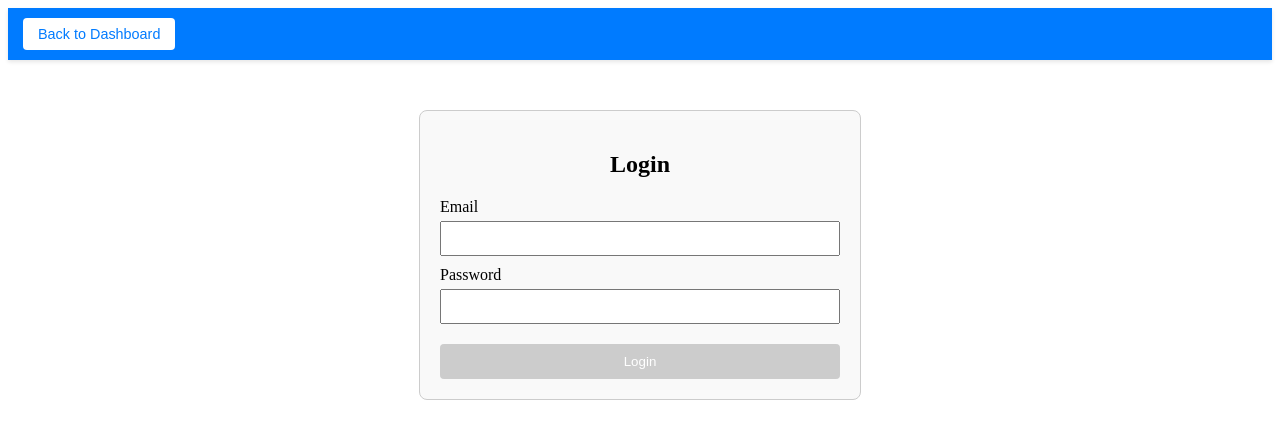
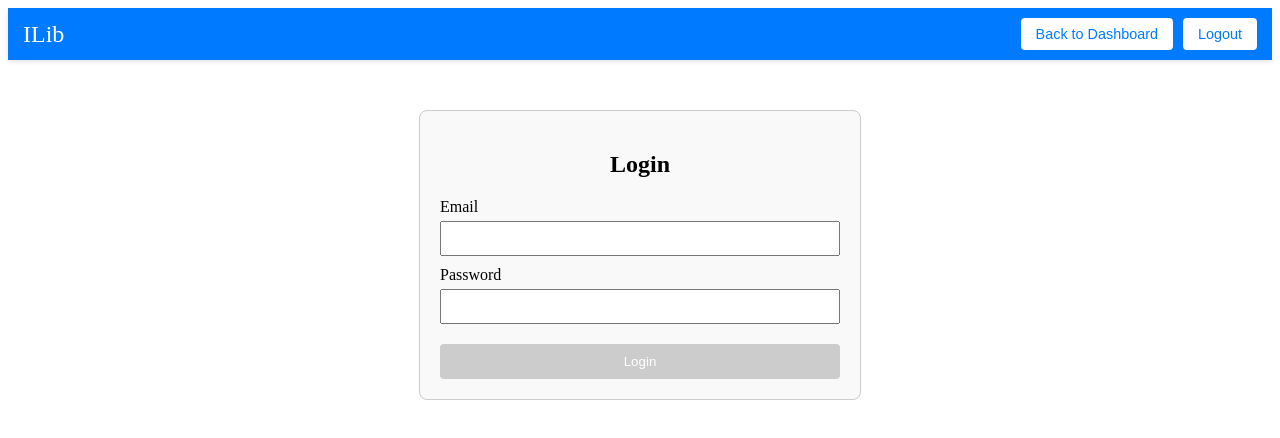
Before and after one commit to MihailTeodor/iLib-frontend, an Angular app: page /auth/login in a window 1280 px wide. Shown: the top 438 px of the page. Built offline with nearby package versions, Linux system fonts and the light colour scheme.

Commit message:
implemented logout feature

```diff
--- a/src/app/features/auth/login/login.component.ts
+++ b/src/app/features/auth/login/login.component.ts
@@ -29,9 +29,9 @@ export class LoginComponent {
         next: (response) => {
           const userRole = response.role;
           if (userRole === 'ADMINISTRATOR') {
-            this.router.navigate(['/admin']);  // Redirect admins to admin dashboard
+            this.router.navigate(['/admin']);
           } else {
-            this.router.navigate(['/users']);  // Redirect regular users to user dashboard
+            this.router.navigate(['/users']);
           }
         },
         error: (error) => {
--- a/src/app/features/users/dashboard/dashboard.component.ts
+++ b/src/app/features/users/dashboard/dashboard.component.ts
@@ -34,13 +34,12 @@ export class UserDashboardComponent implements OnInit {
     this.loadUserDashboard(userId!);
   }
 
-  // Load basic user info and 5 latest bookings
   loadUserDashboard(userId: string): void {
     this.usersService.getUserInfo(userId).subscribe({
       next: (data) => {
         this.userInfo = data;
-        this.bookings = data.bookings;  // Use the 5 initial bookings
-        this.totalResults = data.bookings.length;  // Default to the initial count
+        this.bookings = data.bookings;
+        this.totalResults = data.bookings.length;
       },
       error: (error) => {
         this.errorMessage = 'An error occurred while fetching your information.';
@@ -65,11 +64,9 @@ export class UserDashboardComponent implements OnInit {
 
   toggleBookingHistory(): void {
     if (this.showAllBookings) {
-      // Reset to the latest bookings and reset page number
       this.currentPage = 1;
       this.bookings = this.userInfo?.bookings || [];
     } else {
-      // Load full booking history starting from page 1
       this.loadBookingHistory(1);
     }
     this.showAllBookings = !this.showAllBookings;
--- a/src/app/shared/header/header.component.html
+++ b/src/app/shared/header/header.component.html
@@ -1,9 +1,8 @@
 <div class="app-header">
-    <!-- Optional title (remove if not needed) -->
-    <!-- <span class="header-title">My App</span> -->
+    <span class="header-title">ILib</span>
 
     <div class="header-buttons">
       <button (click)="goHome()">Back to Dashboard</button>
-      <!-- Add other buttons or content as necessary -->
+      <button (click)="logout()">Logout</button>
     </div>
   </div>
--- a/src/app/shared/header/header.component.scss
+++ b/src/app/shared/header/header.component.scss
@@ -1,14 +1,14 @@
 .app-header {
-    background-color: #007bff; // Same blue background color
+    background-color: #007bff;
     color: white;
-    padding: 10px 15px; // Slimmer padding for a more compact header
+    padding: 10px 15px;
     display: flex;
-    justify-content: space-between; // To align elements properly
+    justify-content: space-between;
     align-items: center;
-    box-shadow: 0 2px 4px rgba(0, 0, 0, 0.1); // Subtle shadow
+    box-shadow: 0 2px 4px rgba(0, 0, 0, 0.1);
 
     .header-title {
-      font-size: 1.5rem; // Optional: Can be removed if no title is needed
+      font-size: 1.5rem;
       margin: 0;
     }
 
@@ -16,13 +16,13 @@
       display: flex;
 
       button {
-        padding: 8px 15px; // Slimmer padding for buttons
-        background-color: white; // White button background
-        color: #007bff; // Blue text color
+        padding: 8px 15px;
+        background-color: white;
+        color: #007bff;
         border: none;
         border-radius: 4px;
         cursor: pointer;
-        font-size: 0.9rem; // Slightly smaller text
+        font-size: 0.9rem;
         transition: background-color 0.3s, transform 0.2s;
 
         &:hover {
@@ -41,10 +41,9 @@
     }
   }
 
-  // Responsive design for smaller screens
   @media (max-width: 768px) {
     .app-header {
-      padding: 8px 10px; // Reduce padding further for small screens
+      padding: 8px 10px;
 
       .header-buttons {
         button {
--- a/src/app/shared/header/header.component.ts
+++ b/src/app/shared/header/header.component.ts
@@ -7,23 +7,22 @@ import { Router } from '@angular/router';
   templateUrl: './header.component.html',
   styleUrls: ['./header.component.scss']
 })
-export class HeaderComponent implements OnInit {
-  isAdmin: boolean = false;
+export class HeaderComponent {
 
   constructor(
     private authService: AuthService,
     private router: Router
   ) {}
 
-  ngOnInit(): void {
-    this.isAdmin = this.authService.getUserRole() === 'ADMINISTRATOR';
+  isUserAdmin(): boolean {
+    return this.authService.getUserRole() === 'ADMINISTRATOR';
   }
 
   goHome(): void {
-    if (this.isAdmin) {
-      this.router.navigate(['/admin']);
-    } else {
-      this.router.navigate(['/users']);
-    }
+    this.isUserAdmin() ? this.router.navigate(['/admin']) : this.router.navigate(['/users']);
+  }
+
+  logout(): void {
+    this.authService.logout();
   }
 }
```
Also changed, not shown: src/app/features/auth/auth.service.ts (line endings or trailing spaces).
